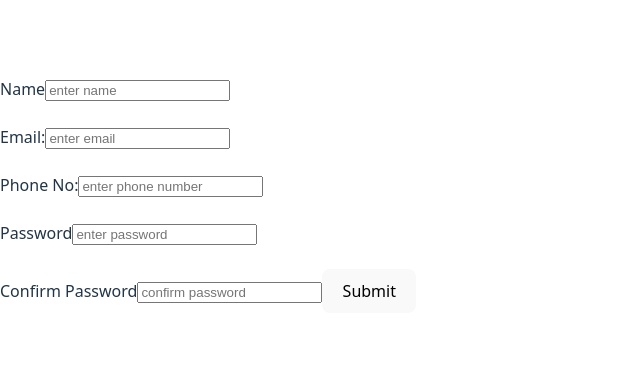
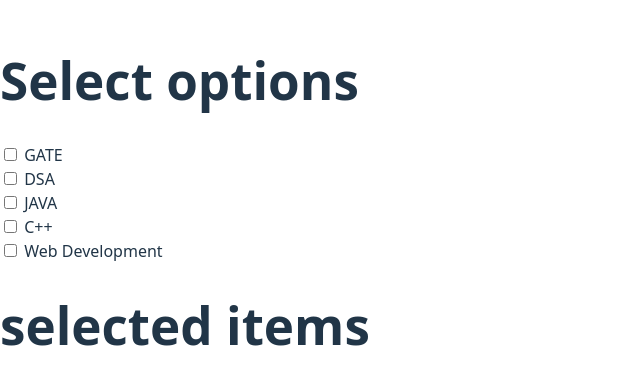
Before and after one commit to dhanush9946/badge-tasks, a React (Vite) app: page / in a window 1280 px wide. Shown: the part 197-582 px from the top of the page, without its empty margins (0-640 px from the left). Built offline with nearby package versions, Linux system fonts and the light colour scheme.

Commit message:
selection of courses

```diff
--- a/src/App.jsx
+++ b/src/App.jsx
@@ -5,11 +5,12 @@ import Form from './training/Form'
 import DivColor from './training/DivColor'
 import Theme from './training/Theme'
 import SignUp from './training/SignUp'
+import Selection from './training/Selection'
 
 function App() {
   return (
     <div>
-      <SignUp />
+      <Selection />
     </div>
   )
 }
--- /dev/null
+++ b/src/training/Selection.jsx
@@ -0,0 +1,41 @@
+import React, { useState } from 'react'
+
+function Selection() {
+  const options = ['GATE','DSA','JAVA','C++','Web Development']
+
+  const [selected,setSelected]=useState([]);
+
+  const selecting = (e)=>{
+    const  value = e.target.value
+    if(selected.includes(value)){
+     setSelected( selected.filter((item)=>(item !== value)))
+    }else{
+    setSelected([...selected,value])
+    }
+  }
+  return (
+    <div>
+      <div>
+       <h1>Select options</h1>
+        {options.map((option,i)=>(
+          <div key={i}>
+            <label> <input type="checkbox" value={option} checked={selected.includes(option
+
+            )} onChange={selecting} /> {option}</label>
+          </div>
+        )
+        )}
+
+        <div>
+          <h1>selected items</h1>
+          {selected.map((s,i)=>(
+            <li key={i}>{s}</li>
+          ))}
+        </div>
+
+      </div>
+    </div>
+  )
+}
+
+export default Selection
```
